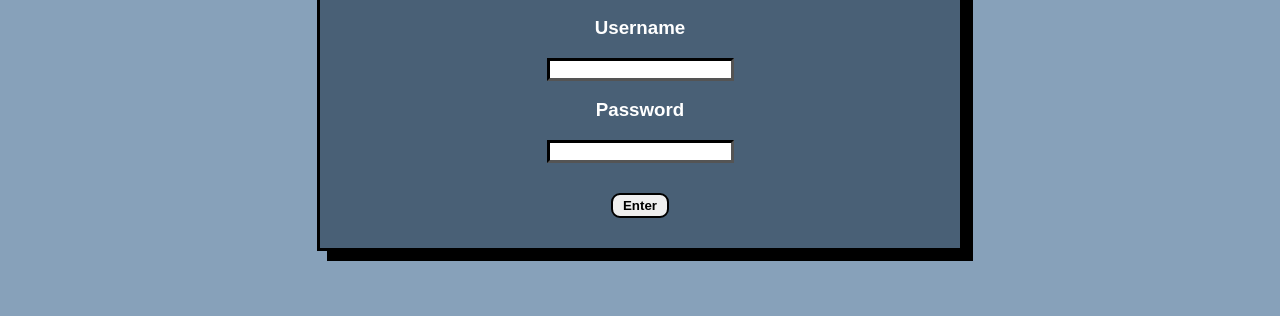
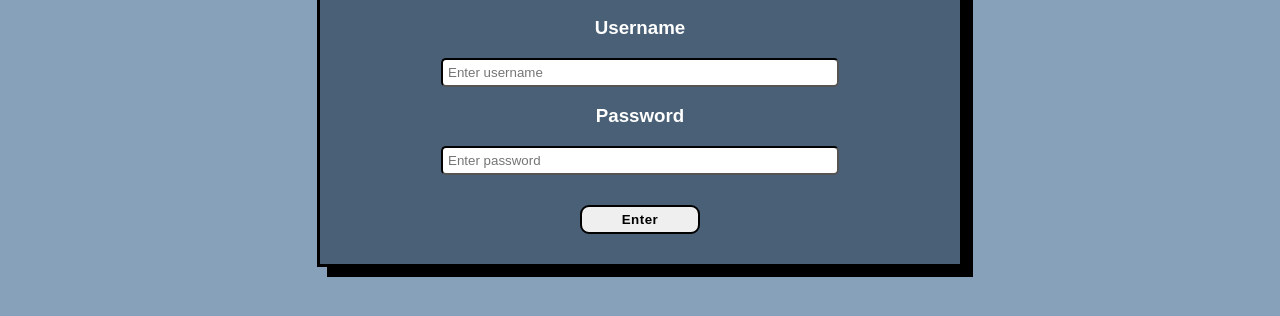
Before and after one commit to roostaiematwit/webdevaccountingproj, a plain HTML site: page login.html in a window 1280 px wide. Shown: the part 172-488 px from the top of the page. Drawn offline with Linux system fonts and the light colour scheme.

Commit message:
Login changes

```diff
--- a/login.html
+++ b/login.html
@@ -14,9 +14,9 @@
         <form>
             <h2>Login</h2>
             <h3>Username</h3>
-            <input type="text">
+            <input type="text" name="username" placeholder="Enter username">
             <h3>Password</h3>
-            <input type="password">
+            <input type="password" name="password" placeholder="Enter password">
             <br>
             <button type="submit">Enter</button>
         </form>
--- a/loginstyle.css
+++ b/loginstyle.css
@@ -21,7 +21,10 @@ body {
 input {
     outline-color: black;
     border-color: black;
-    border-width: 3px;
+    border-width: 2px;
+    padding:5px;
+    width:60%;
+    border-radius: 5px;
 }
 
 input[type=password] {
@@ -44,15 +47,16 @@ section {
 button {
     text-decoration: none;
     color: black;
+    letter-spacing: 0.5px;
     font-weight: bold;
     border-color: black;
     border-width: 2px;
     border-style: solid;
     border-radius: 9px;
-    padding-top: 3px;
-    padding-bottom: 3px;
-    padding-left: 10px;
-    padding-right: 10px;
+    padding-top: 5px;
+    padding-bottom: 5px;
+    padding-left: 40px;
+    padding-right: 40px;
 }
 
 button:hover {
```
